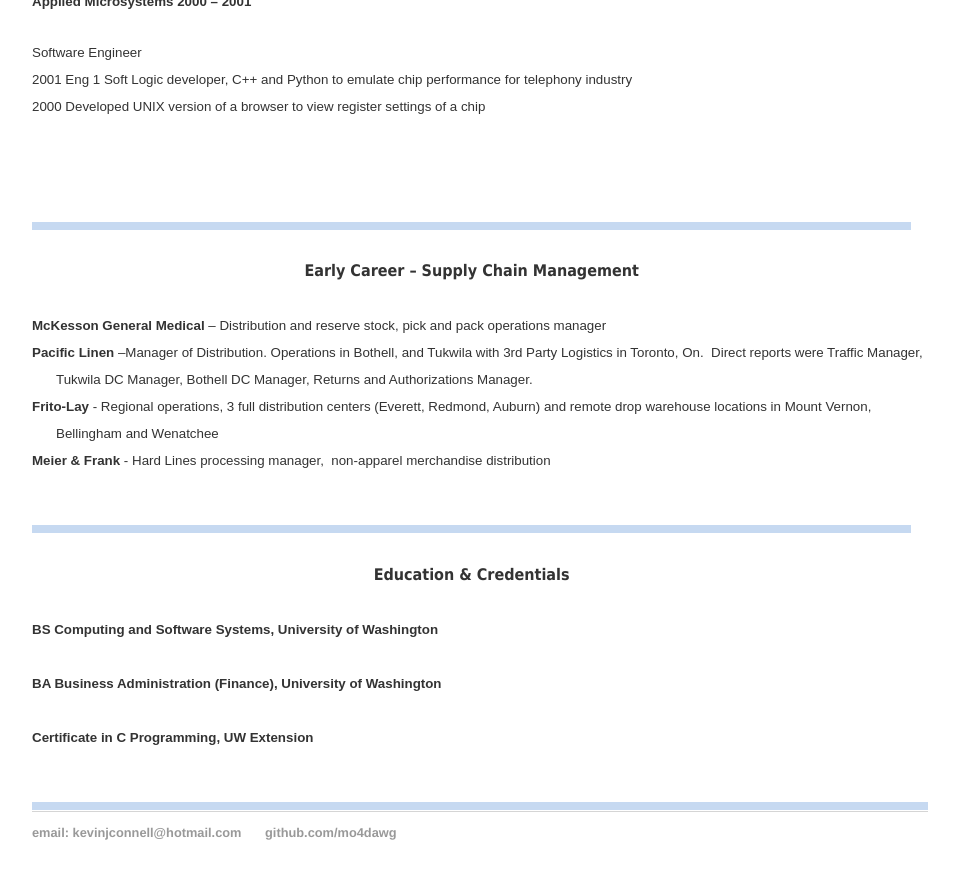
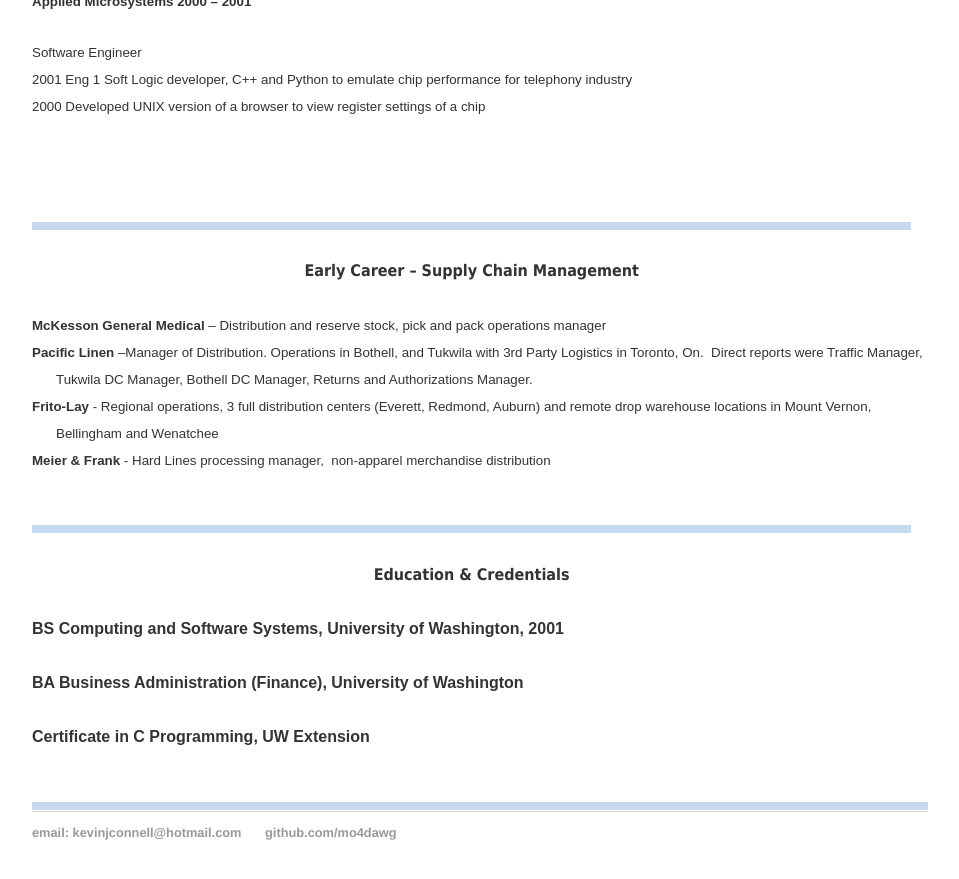
Before and after one commit to mo4dawg/mo4dawg.github.io, a Jekyll site: the page built from CV/index.html, in a window 1280 px wide and 900 px high, scrolled down 2563 px. Shown: the top 879 px of the window, without its empty margins (160-1119 px from the left). Built offline with Jekyll 4.4.1, drawn with Linux system fonts in a browser that asks for light colours.

Commit message:
Update index.html

```diff
--- a/CV/index.html
+++ b/CV/index.html
@@ -581,8 +581,8 @@
 <p class=MsoNormal style='margin-top:0in;margin-right:.05in;margin-bottom:0in;
 margin-left:0in;margin-bottom:.0001pt;line-height:normal;background:white'><span
 style='mso-bookmark:top'><b style='mso-bidi-font-weight:normal'><span
-style='font-size:10.0pt;font-family:"Arial","sans-serif";mso-fareast-font-family:
-"Times New Roman"'>BS Computing and Software Systems, University of Washington</span></b></span><span
+style='font-size:12.0pt;font-family:"Arial","sans-serif";mso-fareast-font-family:
+"Times New Roman"'>BS Computing and Software Systems, University of Washington,  2001</span></b></span><span
 style='mso-bookmark:top'><span style='font-size:10.0pt;font-family:"Arial","sans-serif";
 mso-fareast-font-family:"Times New Roman"'><o:p></o:p></span></span></p>
 
@@ -595,7 +595,7 @@
 <p class=MsoNormal style='margin-top:0in;margin-right:-.9pt;margin-bottom:0in;
 margin-left:0in;margin-bottom:.0001pt;line-height:normal;background:white'><span
 style='mso-bookmark:top'><b style='mso-bidi-font-weight:normal'><span
-style='font-size:10.0pt;font-family:"Arial","sans-serif";mso-fareast-font-family:
+style='font-size:12.0pt;font-family:"Arial","sans-serif";mso-fareast-font-family:
 "Times New Roman"'>BA Business Administration (Finance), University of
 Washington<o:p></o:p></span></b></span></p>
 
@@ -608,7 +608,7 @@
 <p class=MsoNormal style='margin-top:0in;margin-right:-.9pt;margin-bottom:0in;
 margin-left:0in;margin-bottom:.0001pt;line-height:normal;background:white'><span
 style='mso-bookmark:top'><b style='mso-bidi-font-weight:normal'><span
-style='font-size:10.0pt;font-family:"Arial","sans-serif";mso-fareast-font-family:
+style='font-size:12.0pt;font-family:"Arial","sans-serif";mso-fareast-font-family:
 "Times New Roman"'>Certificate in C Programming, UW Extension</span></b></span><span
 style='mso-bookmark:top'><span style='font-size:10.0pt;font-family:"Arial","sans-serif";
 mso-fareast-font-family:"Times New Roman"'><o:p></o:p></span></span></p>
```
